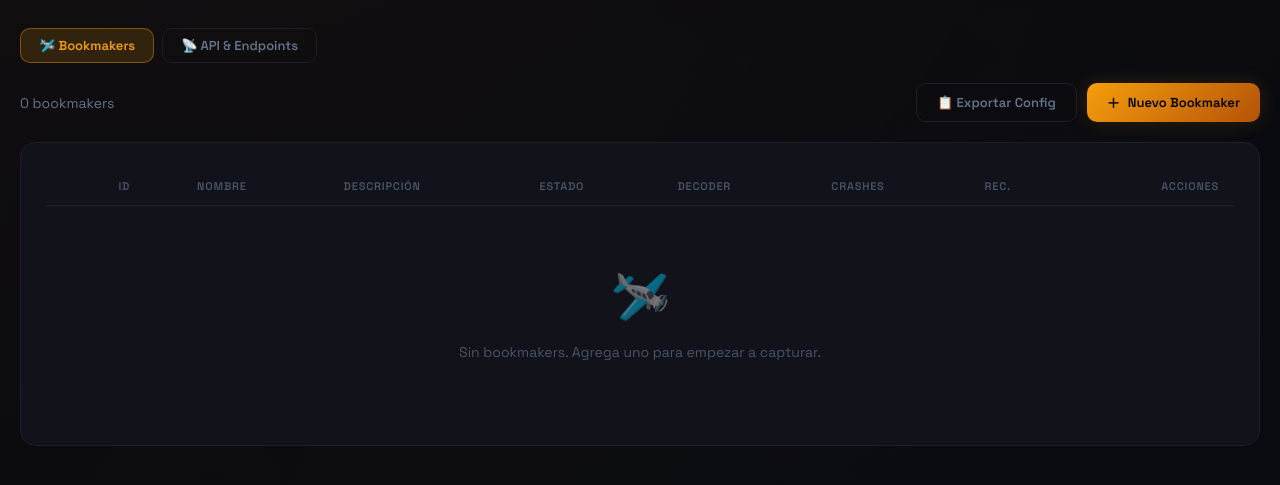
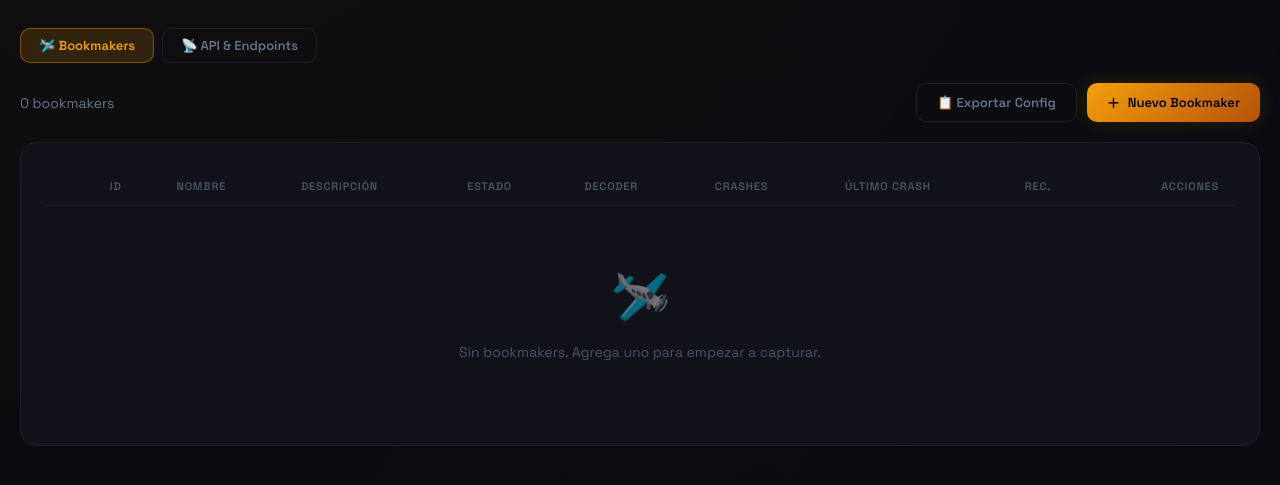
Before and after one commit to sebasrap1996-netizen/PREDICTORES-TATAN, a Flask app: page / in a window 1280 px wide. Shown: the part 124-609 px from the top of the page. Run offline with Flask 3, Linux system fonts and the light colour scheme; data that the repository does not hold is empty.

Commit message:
Update admin.html

```diff
--- a/templates/admin.html
+++ b/templates/admin.html
@@ -386,6 +386,7 @@ tr:hover td { background: var(--bg-card-hover); }
               <th>Estado</th>
               <th>Decoder</th>
               <th>Crashes</th>
+              <th>Último crash</th>
               <th>Rec.</th>
               <th style="text-align:right">Acciones</th>
             </tr>
@@ -696,6 +697,9 @@ async function loadBm() {
       <td style="font-family:var(--font-mono);font-size:12px;">${esc(bm.decoder_type || 'auto')}</td>
       <td>
         <span style="font-family:var(--font-mono);font-weight:600;cursor:pointer;color:var(--gold);" onclick="openCrashViewer('${bm.id}','${esc(bm.name)}')">${bm.crash_count || 0}</span>
+      </td>
+      <td style="font-family:var(--font-mono);font-size:11px;color:var(--text-muted);">
+        ${bm.last_crash_at ? new Date(bm.last_crash_at).toLocaleTimeString('es-CO') : '—'}
       </td>
       <td>${bm.recommended ? '<span class="rec-star">★</span>' : '<span style="color:var(--text-muted)">—</span>'}</td>
       <td style="text-align:right;white-space:nowrap;">
```
